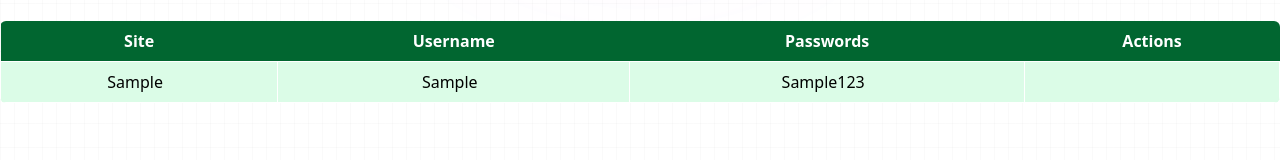
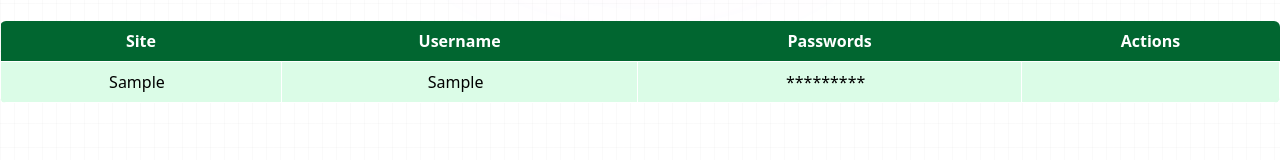
Before and after one commit to AdityaLad1/new-password-manager, a React (Vite) app: page / in a window 1280 px wide. Both pictures are taken after typing "Sample", "Sample", "Sample123" into the empty fields and a click on the button "Save". Shown: the part 429-589 px from the top of the page. Built offline with nearby package versions, Linux system fonts and the light colour scheme; some icons are missing.

Commit message:
hide password feature

```diff
--- a/src/components/Manager.jsx
+++ b/src/components/Manager.jsx
@@ -226,7 +226,7 @@ const Managger = () => {
                       </td>
                       <td className=" text-center py-2 border border-white ">
                         <div className="flex items-center justify-center  gap-2">
-                          <span>{items.password}</span>
+                          <span>{"*".repeat(items.password.length)}</span>
 
                           <div
                             className="cursor-pointer"
```
